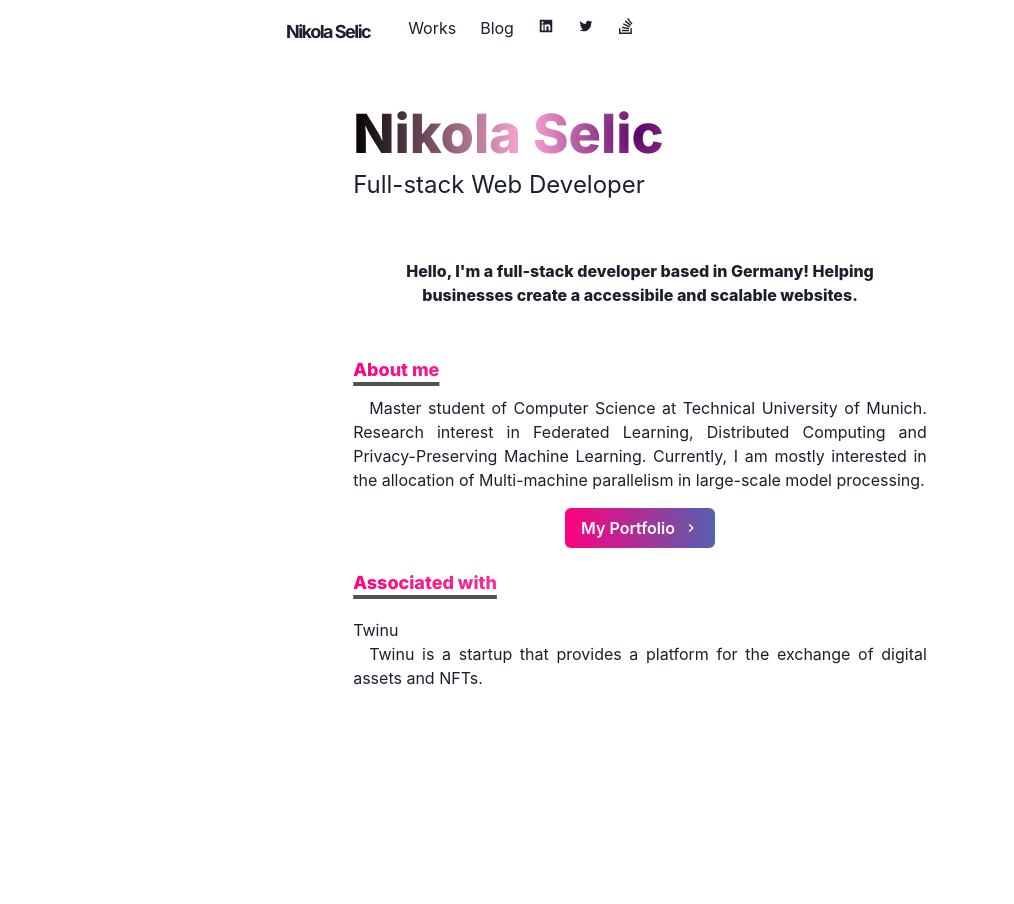
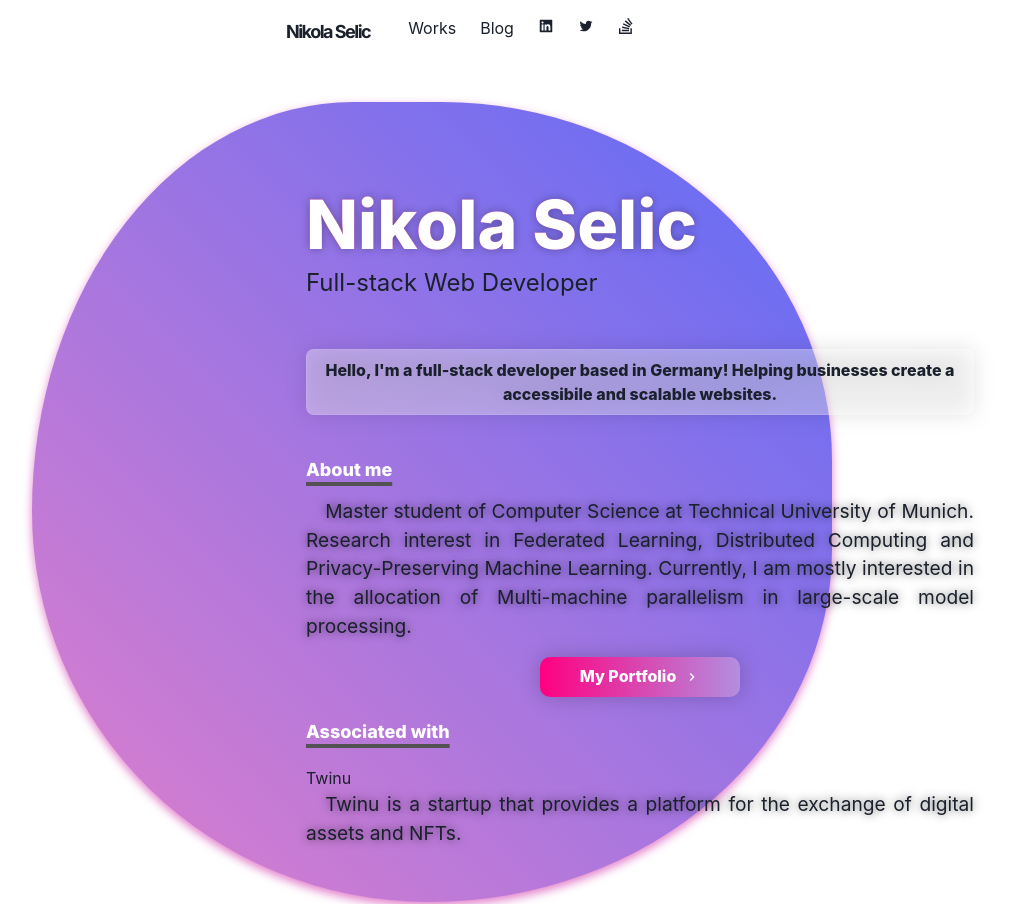
Before and after one commit to Selich/homepage, a Next.js app: page / in a window 1280 px wide. Shown: the whole page, without its empty margins (0-1014 px from the left). Before the commit the page ends 800 px from the top, so only its background shows below. Built offline with nearby package versions, Linux system fonts and the light colour scheme.

Commit message:
add blobs

```diff
--- a/components/paragraph.js
+++ b/components/paragraph.js
@@ -3,6 +3,13 @@ import styled from '@emotion/styled'
 const Paragraph = styled.p`
   text-align: justify;
   text-indent: 1em;
+  line-height: 1.5;
+  font-size: 1.2rem;
+  font-weight: 400;
+  text-shadow: 0px 0px 10px rgba(0, 0, 0, 0.6);
+
+
+
 `
 
 export default Paragraph
--- a/pages/_app.js
+++ b/pages/_app.js
@@ -3,6 +3,7 @@ import Layout from '../components/layouts/main'
 import theme from '../libs/theme'
 import Fonts from '../components/fonts'
 import { AnimatePresence } from 'framer-motion'
+import "../style.css"
 
 const Website = ({ Component, pageProps, router }) => {
   return (
--- a/pages/index.jsx
+++ b/pages/index.jsx
@@ -12,23 +12,30 @@ import Section from '../components/section.js'
 import Paragraph from '../components/paragraph.js'
 import Layout from '../components/layouts/article'
 
+
 const Page = () => {
   return (
     <Layout>
-      <Container>
+      <Container maxW="1300px">
+  		  <div class="shape"></div>
+      </Container>
+      <Container maxW='700px'>
 
         <Heading
           bgGradient={useColorModeValue(
-            'radial-gradient(circle, #5c0067 0%, #ff008055 40%, #000 100%);',
-            'linear(to-l, #7928ca, #ff0080)'
+            'linear(to-l, #7928ca, #ff0080)',
+            'linear(to-l, rgba(121,39,202,0.1) , rgba(255,0,128,0.1))'
           )}
           bgClip="text"
           p={0}
-          fontSize="54"
+          fontSize="68"
           fontWeight="extrabold"
+          color="white"
+          textShadow="0px 0px 10px rgba(0, 0, 0, 0.3)"
           as="h1"
           variant="page-title"
         >
+        <br />
           {useColorModeValue('Nikola Selic', 'Nikola Selic')}
         </Heading>
         <Box display={{ md: 'flex' }}>
@@ -46,6 +53,9 @@ const Page = () => {
           p={2}
           mb={2}
           align="center"
+          filter="drop-shadow(0px 0px 10px rgba(0, 0, 0, 0.3))"
+          borderColor="whiteAlpha.200"
+          borderWidth="1px"
         >
           <Text
             fontWeight="extrabold"
@@ -60,9 +70,9 @@ const Page = () => {
           <Heading
             as="h3"
             variant="section-title"
-            bgGradient="linear(to-l, #7928ca4e, #FF0080)"
             bgClip="text"
             fontWeight="extrabold"
+            color="white"
           >
             About me
           </Heading>
@@ -77,13 +87,18 @@ const Page = () => {
             <NextLink href="/works" passHref>
               <Button
                 rightIcon={<ChevronRightIcon />}
-                colorScheme="teal"
+                width="30%"
+                height="40px"
+                filter="drop-shadow(0px 0px 10px rgba(0, 0, 0, 0.2))"
                 bgGradient="linear(to-l, #7928ca7f, #FF0080)"
                 animation="pulse 0.5s ease-in-out infinite alternate"
                 _hover={{
                   bgGradient: 'linear(to-r, red.500, yellow.500)',
                   animationDelay: 2
                 }}
+          borderColor="whiteAlpha.200"
+      borderRadius="10px"
+    fontWeight="extrabold"
                 color="white"
               >
                 My Portfolio
@@ -96,9 +111,9 @@ const Page = () => {
           <Heading
             as="h3"
             variant="section-title"
-            bgGradient="linear(to-l, #7928ca4e, #FF0080)"
             bgClip="text"
             fontWeight="extrabold"
+            color="white"
           >
             Associated with
           </Heading>
--- a/pages/works.js
+++ b/pages/works.js
@@ -11,7 +11,7 @@ const StyledDiv = chakra(motion.div, {
   }
 })
 
-const items = []
+const items = [{id: 1}, {id: 2}, {id: 3}]
 const Works = () => {
   const [selectedItem, setSelectedItem] = useState(null);
 
@@ -21,6 +21,9 @@ const Works = () => {
   }, [selectedItem])
   return (
     <Layout>
+      <Container maxW="1300px">
+  		  <div class="shape-works"></div>
+      </Container>
       <Container>
         <Heading as="h3" fontSize={20} mb={4}>
           Works
@@ -32,7 +35,6 @@ const Works = () => {
               setSelectedItem={setSelectedItem}
               key={item.id}
             >
-              {item.id}
             </Section>
           ))}
         </SimpleGrid>
--- /dev/null
+++ b/style.css
@@ -0,0 +1,78 @@
+:root {
+  --background: #005;
+  --primary: #88D5BF;
+  --secondary: #5D6BF8;
+  --third: #e27fcb;
+}
+
+* {
+  box-sizing: border-box;
+}
+
+body {
+  background: #005;
+}
+
+.container {
+  align-items: center;
+  display: flex;
+  height: 100vh;
+  justify-content: center;
+}
+
+.shape {
+
+  background: linear-gradient(45deg, var(--primary) 0%, var(--secondary) 100%);
+  animation: morph 20s ease-in-out infinite;
+  border-radius: 60% 40% 30% 70%/60% 30% 70% 40%;
+  height: 800px;
+  width: 800px;
+  position: absolute;
+  transition: all 1s ease-in-out;
+  filter: drop-shadow(0px 4px 5px var(--third));
+  z-index: -5;
+}
+
+@keyframes morph {
+  0% {
+    border-radius: 60% 40% 30% 70%/60% 30% 70% 40%;
+    background: linear-gradient(45deg, var(--third) 0%, var(--secondary) 100%);
+  }
+  50% {
+    border-radius: 30% 60% 70% 40%/50% 60% 30% 60%;
+    background: linear-gradient(45deg, var(--third) 0%, var(--secondary) 100%);
+  }
+  100% {
+    border-radius: 60% 40% 30% 70%/60% 30% 70% 40%;
+    background: linear-gradient(45deg, var(--third) 0%, var(--secondary) 100%);
+  }
+}
+
+.shape-works {
+
+  background: linear-gradient(45deg, var(--primary) 0%, var(--secondary) 100%);
+  animation: morph-works 20s ease-in-out infinite;
+  border-radius: 60% 40% 30% 70%/60% 30% 70% 40%;
+  height: 500px;
+  width: 900px;
+  right: 0;
+  position: absolute;
+  transition: all 1s ease-in-out;
+  filter: drop-shadow(0px 4px 5px var(--third));
+  z-index: -5;
+}
+
+@keyframes morph-works {
+  0% {
+    border-radius: 60% 40% 30% 70%/60% 30% 70% 40%;
+    background: linear-gradient(45deg, var(--third) 0%, var(--secondary) 100%);
+  }
+  50% {
+    border-radius: 30% 60% 70% 40%/50% 60% 30% 60%;
+    background: linear-gradient(45deg, var(--third) 0%, var(--secondary) 100%);
+  }
+  100% {
+    border-radius: 60% 40% 30% 70%/60% 30% 70% 40%;
+    background: linear-gradient(45deg, var(--third) 0%, var(--secondary) 100%);
+  }
+}
```
